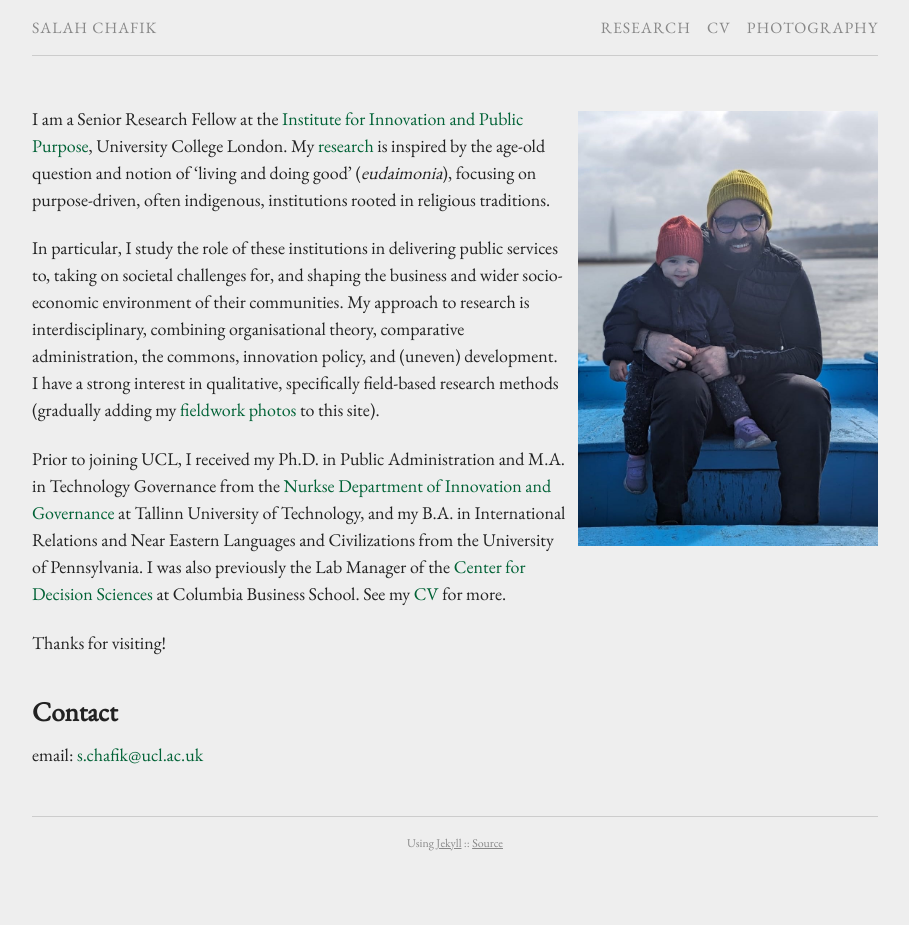
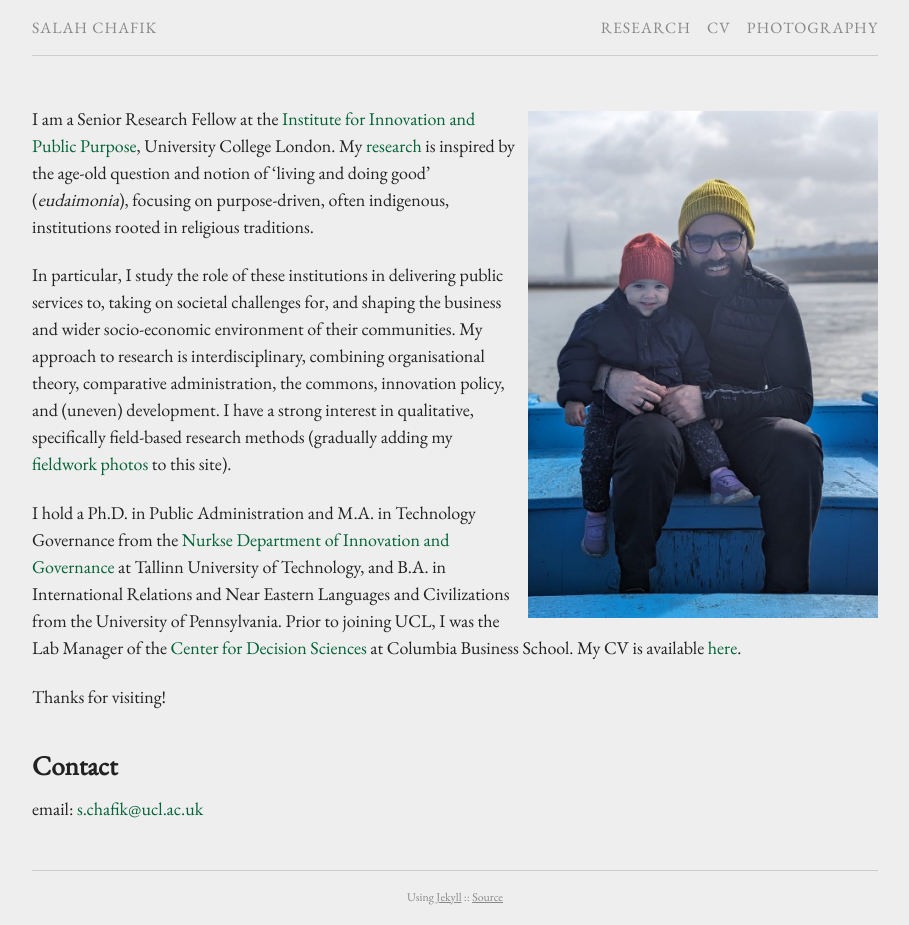
Before and after one commit to schafik/schafik.github.io, a Jekyll site: the page built from index.md, in a window 1280 px wide. Shown: the whole page, without its empty margins (185-1094 px from the left). Built offline with Jekyll 4.4.1, drawn with Linux system fonts in a browser that asks for light colours; comment, search, counter and statistics services are not loaded; before the commit the page ends 900 px from its top, so only the background shows below that.

Commit message:
Update index.md

```diff
--- a/index.md
+++ b/index.md
@@ -4,13 +4,13 @@ output: pdf_document
 permalink: /
 ---
 <br />
-{% include image.html url="images/nuna.jpeg" caption="" width="300" align="right" %}
+{% include image.html url="images/nuna.jpeg" caption="" width="350" align="right" %}
 
 I am a Senior Research Fellow at the [Institute for Innovation and Public Purpose], University College London. My [research] is inspired by the age-old question and notion of ‘living and doing good’ (*eudaimonia*), focusing on purpose-driven, often indigenous, institutions rooted in religious traditions.
 
 In particular, I study the role of these institutions in delivering public services to, taking on societal challenges for, and shaping the business and wider socio-economic environment of their communities. My approach to research is interdisciplinary, combining organisational theory, comparative administration, the commons, innovation policy, and (uneven) development. I have a strong interest in qualitative, specifically field-based research methods (gradually adding my [fieldwork photos] to this site).
 
-Prior to joining UCL, I received my Ph.D. in Public Administration and M.A. in Technology Governance from the [Nurkse Department of Innovation and Governance] at Tallinn University of Technology, and my B.A. in International Relations and Near Eastern Languages and Civilizations from the University of Pennsylvania. I was also previously the Lab Manager of the [Center for Decision Sciences] at Columbia Business School. See my [CV] for more.
+I hold a Ph.D. in Public Administration and M.A. in Technology Governance from the [Nurkse Department of Innovation and Governance] at Tallinn University of Technology, and B.A. in International Relations and Near Eastern Languages and Civilizations from the University of Pennsylvania. Prior to joining UCL, I was the Lab Manager of the [Center for Decision Sciences] at Columbia Business School. My CV is available [here].
 
 Thanks for visiting!
 
@@ -23,5 +23,5 @@ email: [s.chafik@ucl.ac.uk]
 [Nurkse Department of Innovation and Governance]: https://taltech.ee/en/nurkse
 [Center for Decision Sciences]: https://business.columbia.edu/cds
 [research]: https://schafik.github.io/research/
-[CV]: https://schafik.github.io/f/SalahChafik_CV.pdf
+[here]: https://schafik.github.io/f/SalahChafik_CV.pdf
 [fieldwork photos]: https://schafik.github.io/photography/
```
